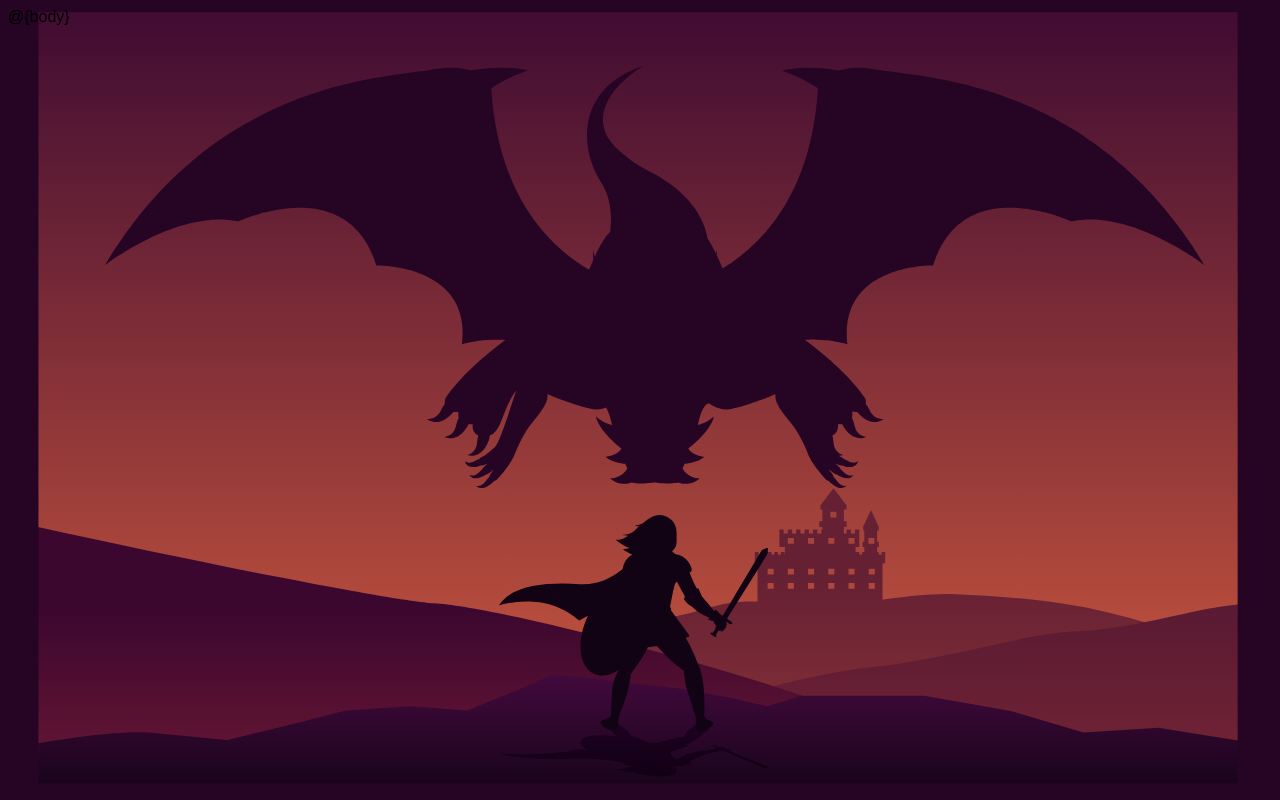
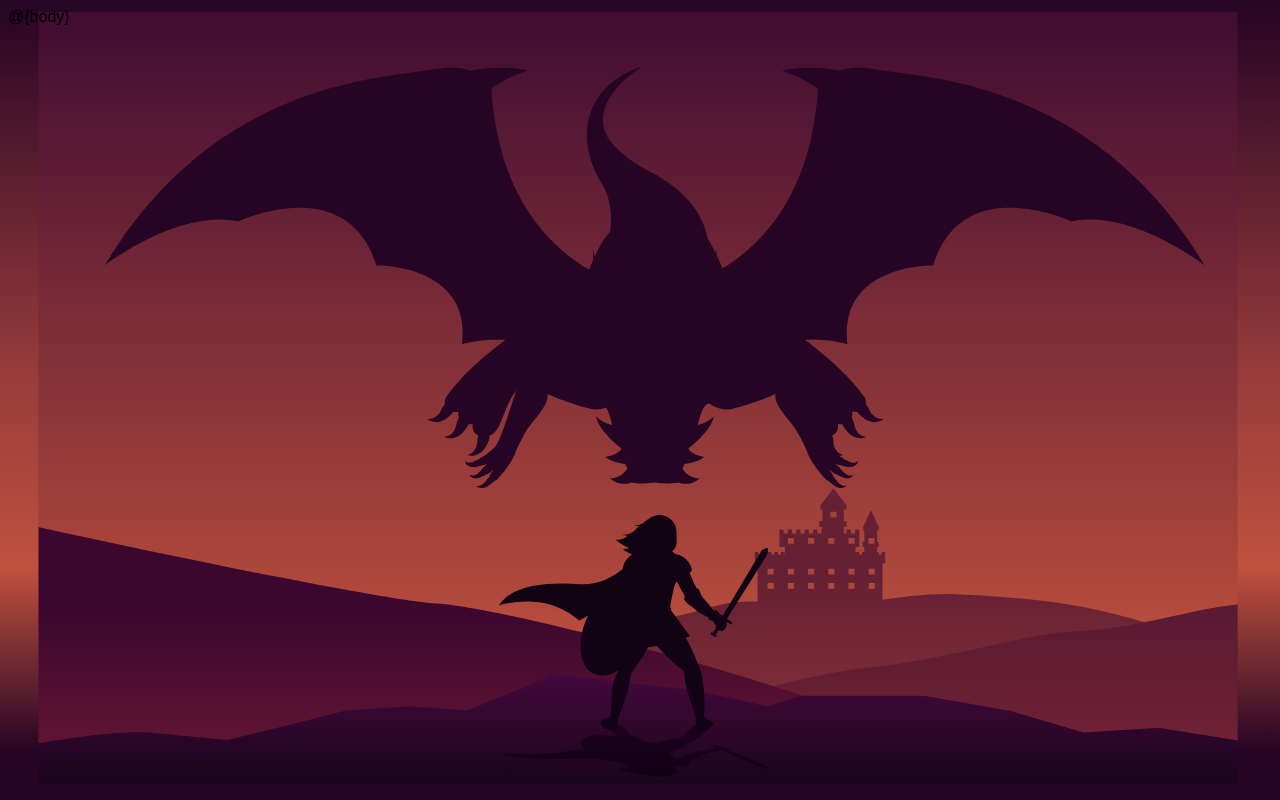
Before and after one commit to tmea-farkas/got-hangman, a website: page views/layout.html in a window 1280 px wide. Drawn offline with nearby package versions, Linux system fonts and the light colour scheme.

Commit message:
add linear gradient background

```diff
--- a/views/layout.html
+++ b/views/layout.html
@@ -11,7 +11,7 @@
     <title>Game of Thrones Hangman</title>
     <!--Favicon-->
     <link rel="apple-touch-icon" sizes="180x180" href="../favicon/apple-touch-icon.png">
-    <link rel="icon" type="image/png" sizes="32x32" href="../favicon/favicon-32x32.png">
+    <link rel="icon" type="image/png" sizes="32x32" href="https://res.cloudinary.com/mattbcoding/image/upload/v1708787522/ttqpzd7j8iudvj7gi4kv.jpg">
     <link rel="icon" type="image/png" sizes="16x16" href="../favicon/favicon-16x16.png">
     <link rel="manifest" href="../favicon/site.webmanifest">
     <style>
@@ -195,6 +195,7 @@
             height: 100vh;
             width: 100%;
             background-color: #260424;
+            background-image: linear-gradient(180deg, #260424, #963b3b 46%, #bf513d 71%, #260424 94%);
         }
 
         svg {
```
Also changed, not shown: README.md.
